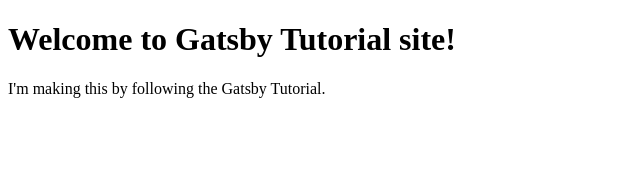
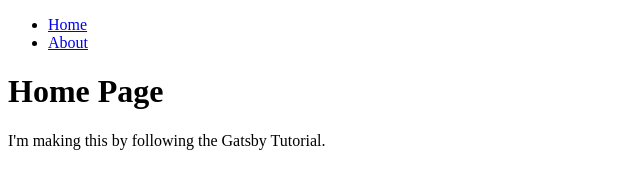
Before and after one commit to oxfist/fresh-strawberries, a Gatsby site: page / in a window 1280 px wide. Shown: the whole page, without its empty margins (0-640 px from the left). Built offline with nearby package versions, Linux system fonts and the light colour scheme; Gatsby itself is replaced by a stand-in of ours.

Commit message:
Add Layout and navigation Links

```diff
--- a/package.json
+++ b/package.json
@@ -9,7 +9,7 @@
   ],
   "scripts": {
     "develop": "gatsby develop",
-    "start": "gatsby develop",
+    "start": "gatsby develop -o",
     "build": "gatsby build",
     "serve": "gatsby serve",
     "clean": "gatsby clean"
--- /dev/null
+++ b/src/components/layout.js
@@ -0,0 +1,26 @@
+import * as React from "react";
+import { Link } from "gatsby";
+
+const Layout = ({ pageTitle, children }) => {
+  return (
+    <div>
+      <title>{pageTitle}</title>
+      <nav>
+        <ul>
+          <li>
+            <Link to="/">Home</Link>
+          </li>
+          <li>
+            <Link to="/about">About</Link>
+          </li>
+        </ul>
+      </nav>
+      <main>
+        <h1>{pageTitle}</h1>
+        {children}
+      </main>
+    </div>
+  );
+};
+
+export default Layout;
--- a/src/pages/index.js
+++ b/src/pages/index.js
@@ -1,12 +1,12 @@
 import * as React from "react";
+
+import Layout from "../components/layout";
 
 const IndexPage = () => {
   return (
-    <main>
-      <title>Home Page</title>
-      <h1>Welcome to Gatsby Tutorial site!</h1>
+    <Layout pageTitle="Home Page">
       <p>I'm making this by following the Gatsby Tutorial.</p>
-    </main>
+    </Layout>
   );
 };
 
```
Also changed, not shown: src/pages/about.js (+4 -4 lines).
